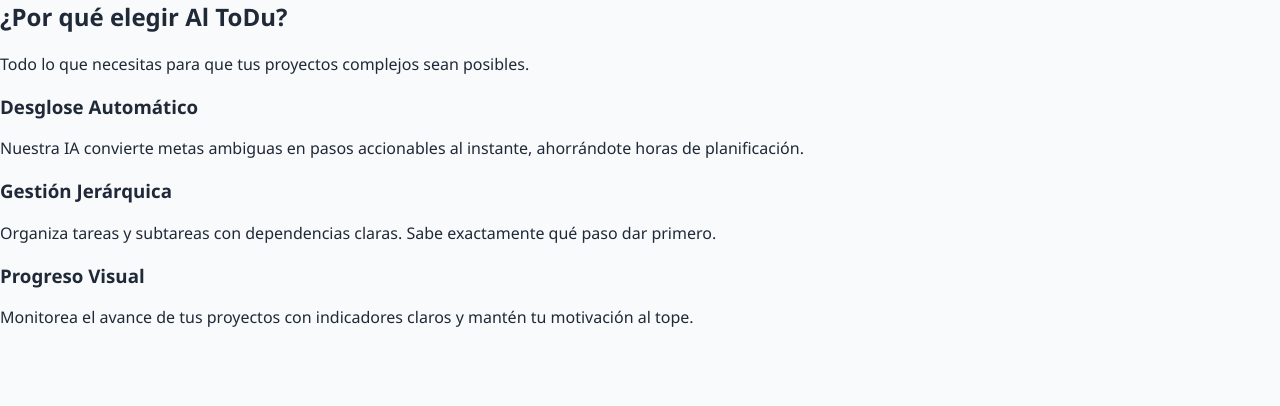
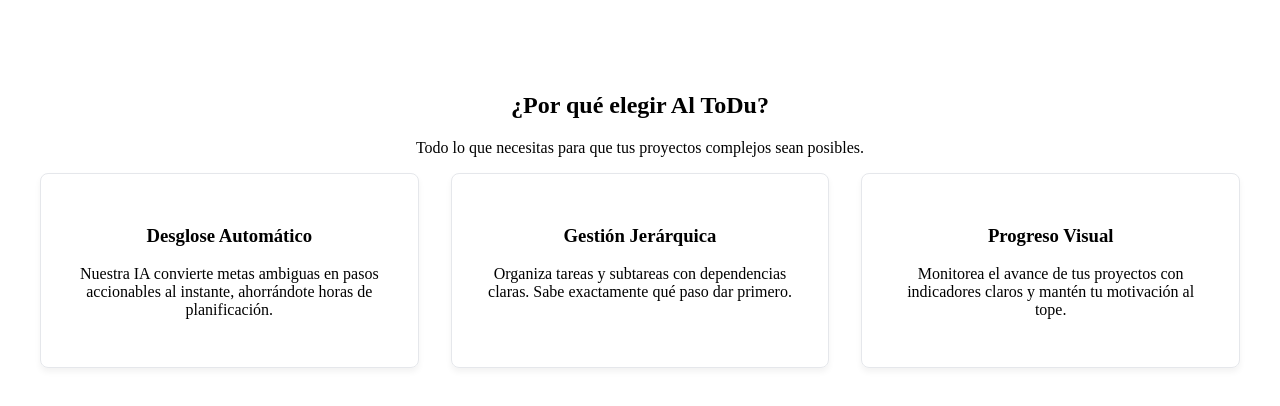
Before and after one commit to AI-ToDu-Aplicaciones-Web/ai-todu-website, a Vue app: page / in a window 1280 px wide. Shown: the top 406 px of the page. Built offline with nearby package versions, Linux system fonts and the light colour scheme.

Commit message:
feat(home): add benefits section and update changelog

```diff
--- a/index.html
+++ b/index.html
@@ -7,21 +7,21 @@
 
     <div class="grid grid-cols-1 md:grid-cols-3 gap-6 max-w-6xl mx-auto mt-5">
         <!-- Beneficio 1 -->
-        <div class="p-card text-center p-4">
+        <div class="p-card text-center p-4 shadow-sm border rounded">
             <i class="pi pi-bolt text-4xl text-primary mb-3"></i>
             <h3 class="text-xl font-bold mb-2">Desglose Automático</h3>
             <p class="text-gray-600">Nuestra IA convierte metas ambiguas en pasos accionables al instante, ahorrándote horas de planificación.</p>
         </div>
 
         <!-- Beneficio 2 -->
-        <div class="p-card text-center p-4">
+        <div class="p-card text-center p-4 shadow-sm border rounded">
             <i class="pi pi-sitemap text-4xl text-primary mb-3"></i>
             <h3 class="text-xl font-bold mb-2">Gestión Jerárquica</h3>
             <p class="text-gray-600">Organiza tareas y subtareas con dependencias claras. Sabe exactamente qué paso dar primero.</p>
         </div>
 
         <!-- Beneficio 3 -->
-        <div class="p-card text-center p-4">
+        <div class="p-card text-center p-4 shadow-sm border rounded">
             <i class="pi pi-chart-line text-4xl text-primary mb-3"></i>
             <h3 class="text-xl font-bold mb-2">Progreso Visual</h3>
             <p class="text-gray-600">Monitorea el avance de tus proyectos con indicadores claros y mantén tu motivación al tope.</p>
--- a/src/style.css
+++ b/src/style.css
@@ -1,95 +1,32 @@
-/* Variables globales para mantener consistencia */
-:root {
-  --primary-color: #4F46E5; /* Ajustar al color de marca de Al ToDu */
-  --primary-hover: #4338CA;
-  --text-dark: #1F2937;
-  --text-light: #6B7280;
-  --bg-color: #F9FAFB;
+/* Estilos adicionales para la sección de Beneficios */
+.benefits-section {
+  padding: 4rem 2rem;
+  background-color: #ffffff;
+  text-align: center;
 }
 
-body {
-  margin: 0;
-  font-family: 'Segoe UI', Roboto, Helvetica, Arial, sans-serif;
-  background-color: var(--bg-color);
-  color: var(--text-dark);
+.benefits-section .grid {
+  display: grid;
+  grid-template-columns: repeat(auto-fit, minmax(300px, 1fr));
+  gap: 2rem;
+  max-width: 1200px;
+  margin: 0 auto;
 }
 
-/* Navegación */
-.navbar {
-  display: flex;
-  justify-content: space-between;
-  align-items: center;
-  padding: 1.5rem 5%;
-  background-color: #ffffff;
-  box-shadow: 0 2px 4px rgba(0,0,0,0.05);
+.benefits-section .p-card {
+  padding: 2rem;
+  border: 1px solid #e5e7eb;
+  border-radius: 8px;
+  box-shadow: 0 4px 6px rgba(0,0,0,0.05);
+  transition: transform 0.3s ease;
 }
 
-.nav-links a {
-  text-decoration: none;
-  color: var(--text-light);
-  margin: 0 1rem;
-  font-weight: 500;
+.benefits-section .p-card:hover {
+  transform: translateY(-5px);
 }
 
-/* Botones */
-.btn-primary {
-  background-color: var(--primary-color);
-  color: white;
-  padding: 0.75rem 1.5rem;
-  border-radius: 6px;
-  text-decoration: none;
-  font-weight: bold;
-  transition: background 0.3s;
-}
-
-.btn-primary:hover { background-color: var(--primary-hover); }
-
-.btn-secondary {
+.benefits-section i.pi {
   color: var(--primary-color);
-  text-decoration: none;
-  font-weight: bold;
-  margin-right: 1rem;
-}
-
-/* Hero Section */
-.hero {
-  display: flex;
-  align-items: center;
-  justify-content: space-between;
-  padding: 5rem 5%;
-  height: 70vh;
-}
-
-.hero-content {
-  flex: 1;
-  padding-right: 3rem;
-}
-
-.hero-content h1 {
-  font-size: 3rem;
-  line-height: 1.2;
+  font-size: 2.5rem;
   margin-bottom: 1rem;
 }
-
-.hero-content p {
-  font-size: 1.25rem;
-  color: var(--text-light);
-  margin-bottom: 2rem;
-}
-
-.hero-image {
-  flex: 1;
-  display: flex;
-  justify-content: center;
-}
-
-.image-placeholder {
-  width: 100%;
-  height: 400px;
-  background-color: #E5E7EB;
-  border-radius: 12px;
-  display: flex;
-  align-items: center;
-  justify-content: center;
-  color: var(--text-light);
-}
```
Also changed, not shown: 1 other file (tests, documents, lock files or other folders).
